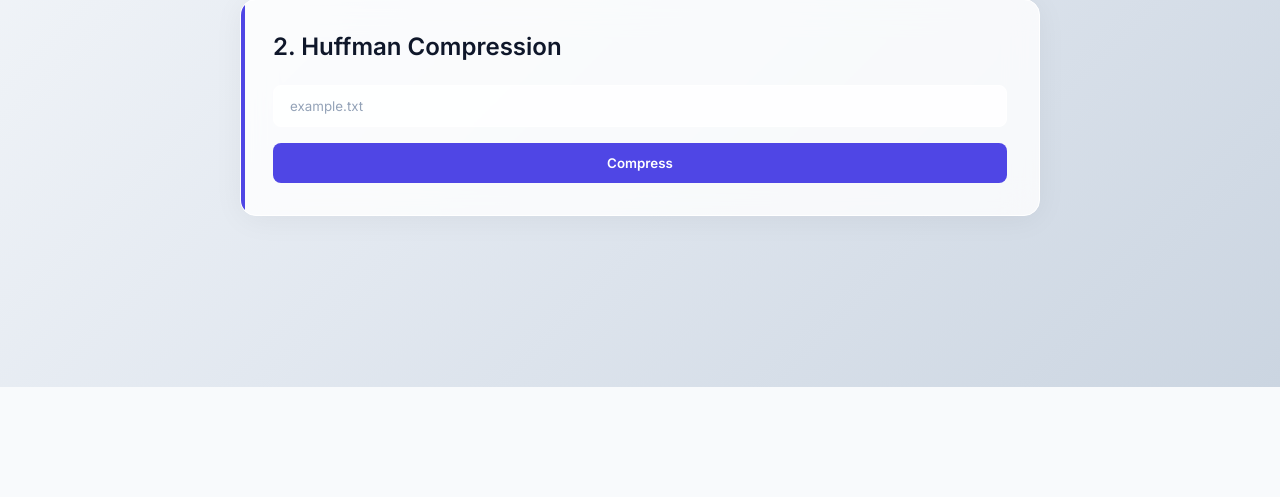
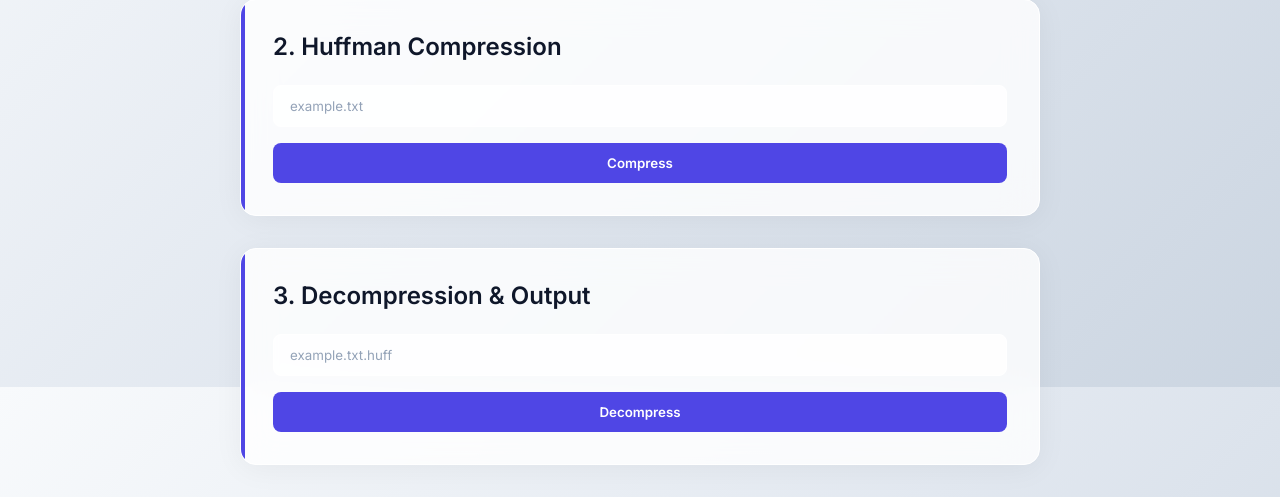
Before and after one commit to Ramcharanteja0/huffman-compression, a Flask app: page / in a window 1280 px wide. Shown: the part 413-910 px from the top of the page. Before the commit the page ends 800 px from the top, so only its background shows below. Run offline with Flask 3, Linux system fonts and the light colour scheme; some libraries are stand-ins or nearby versions.

Commit message:
Add back Module 3: Decompression and Output

```diff
--- a/templates/index.html
+++ b/templates/index.html
@@ -36,8 +36,18 @@
             </form>
             <div id="compressResult" class="result"></div>
         </div>
+        <!-- Decompress Module -->
+        <div class="module-card">
+            <h2>3. Decompression & Output</h2>
+            <form id="decompressForm">
+                <div class="form-group">
+                    <input type="text" name="filename" id="decompressFilename" placeholder="example.txt.huff" required>
+                    <button type="submit">Decompress</button>
+                </div>
+            </form>
+            <div id="decompressResult" class="result"></div>
+        </div>
     </div>
-
     <script>
         document.getElementById('uploadForm').addEventListener('submit', async (e) => {
             e.preventDefault();
@@ -81,6 +91,9 @@
                     resDiv.style.display = 'block';
                     resDiv.style.color = 'var(--success-color)';
                     resDiv.innerHTML = `<strong>Success!</strong> Compression completed.<br>Compression Ratio: ${result.ratio}%<br><br><a href="/download_compressed/${result.compressed_filename}" download style="display:inline-block; padding:0.5rem 1rem; background:var(--primary-color); color:white; border-radius:4px; text-decoration:none; font-weight:bold;">Download .huff File</a>`;
+
+                    const decompInput = document.getElementById('decompressFilename');
+                    if(decompInput) decompInput.value = result.compressed_filename;
                 } else {
                     const resDiv = document.getElementById('compressResult');
                     resDiv.style.display = 'block';
@@ -91,6 +104,45 @@
                 console.error('Error:', error);
             }
         });
+
+        document.getElementById('decompressForm').addEventListener('submit', async (e) => {
+            e.preventDefault();
+            const formData = new FormData(e.target);
+            const resDiv = document.getElementById('decompressResult');
+            resDiv.style.display = 'block';
+            resDiv.innerHTML = 'Processing...';
+            resDiv.style.color = 'inherit';
+
+            try {
+                const response = await fetch('/decompress', {
+                    method: 'POST',
+                    body: formData
+                });
+
+                if (response.ok) {
+                    const blob = await response.blob();
+                    const url = window.URL.createObjectURL(blob);
+                    const a = document.createElement('a');
+                    a.href = url;
+                    a.download = document.getElementById('decompressFilename').value.replace('.huff', '');
+                    document.body.appendChild(a);
+                    a.click();
+                    a.remove();
+                    window.URL.revokeObjectURL(url);
+
+                    resDiv.style.color = 'var(--success-color)';
+                    resDiv.innerHTML = '<strong>Success!</strong> File decompressed and downloaded.';
+                } else {
+                    const errorText = await response.text();
+                    resDiv.style.color = '#ef4444';
+                    resDiv.innerHTML = `<strong>Error!</strong> ${errorText}`;
+                }
+            } catch (error) {
+                console.error('Error:', error);
+                resDiv.style.color = '#ef4444';
+                resDiv.innerHTML = `<strong>Error!</strong> Something went wrong.`;
+            }
+        });
     </script>
 </body>
 </html>
```
